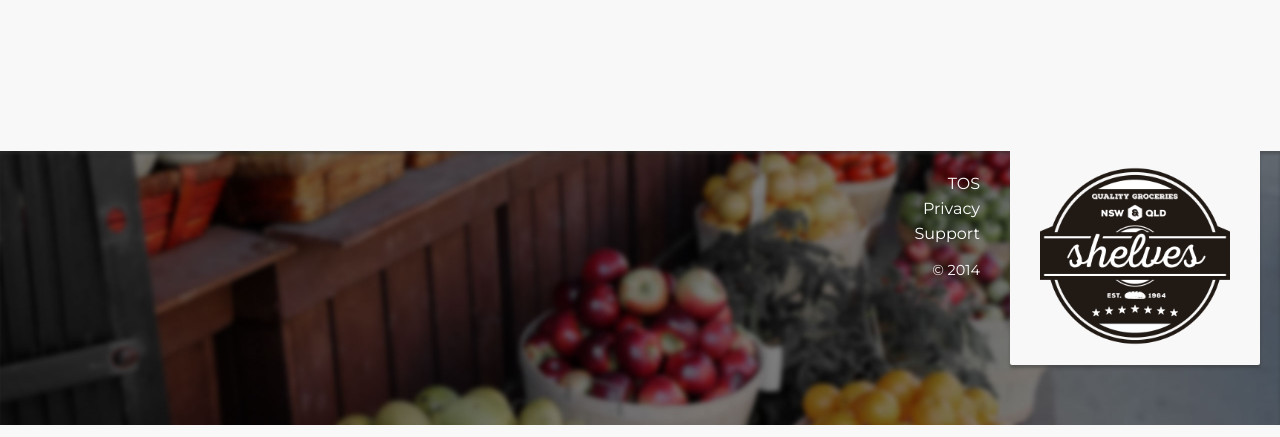
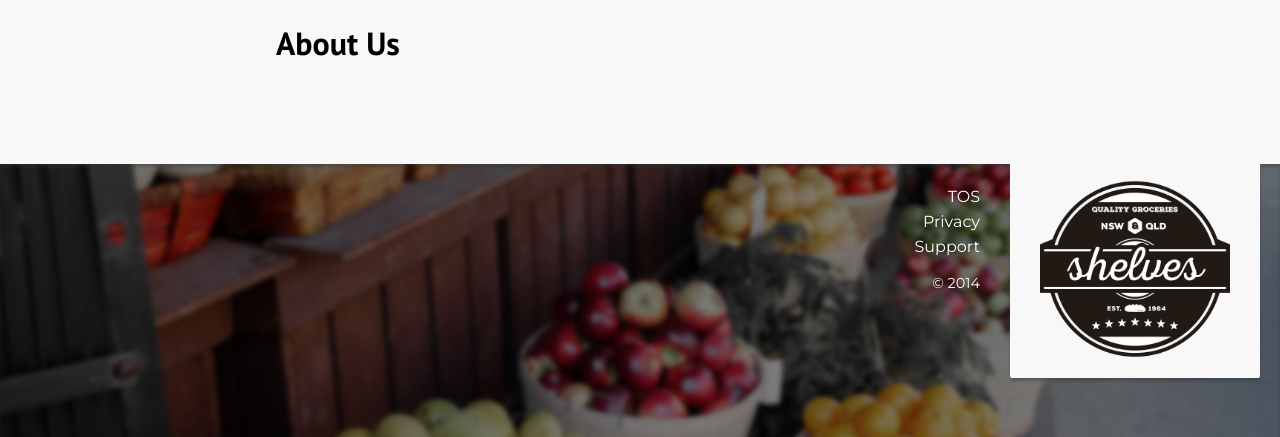
Before and after one commit to diagramatics/shelves, a PHP site: page /about in a window 1280 px wide. Shown: the part 190-627 px from the top of the page. Run offline with PHP 8.4, Linux system fonts and the light colour scheme; data that the repository does not hold is empty; style sheets or scripts are compiled from the project's sources.

Commit message:
Add empty about page

```diff
--- /dev/null
+++ b/app/controllers/AboutController.php
@@ -0,0 +1,11 @@
+<?php
+
+class AboutController extends Controller {
+  public function index() {
+    $this->view('about/index', array(
+      'title' => 'About Us'
+    ));
+  }
+}
+
+?>
--- /dev/null
+++ b/app/views/about/index.php
@@ -0,0 +1,3 @@
+<section class="container">
+  <h1>About Us</h1>
+</section>
--- a/app/views/base/header-bar.php
+++ b/app/views/base/header-bar.php
@@ -11,7 +11,7 @@
       </div>
     </div>
     <div class="site-nav-item"><a href="/specials">Specials</a></div>
-    <div class="site-nav-item"><a href="/">About</a></div>
+    <div class="site-nav-item"><a href="/about">About</a></div>
   </div>
   <?php if (!isset($_SESSION["email"])): ?>
   <div class="site-meta site-sign-in" aria-hidden="true">
--- a/public/scss/_sections/sections.scss
+++ b/public/scss/_sections/sections.scss
@@ -14,3 +14,4 @@
 @import "checkout";
 @import "settings";
 @import "admin";
+@import "about";
```
Also changed, not shown: public/scss/_sections/_about.scss (added).
